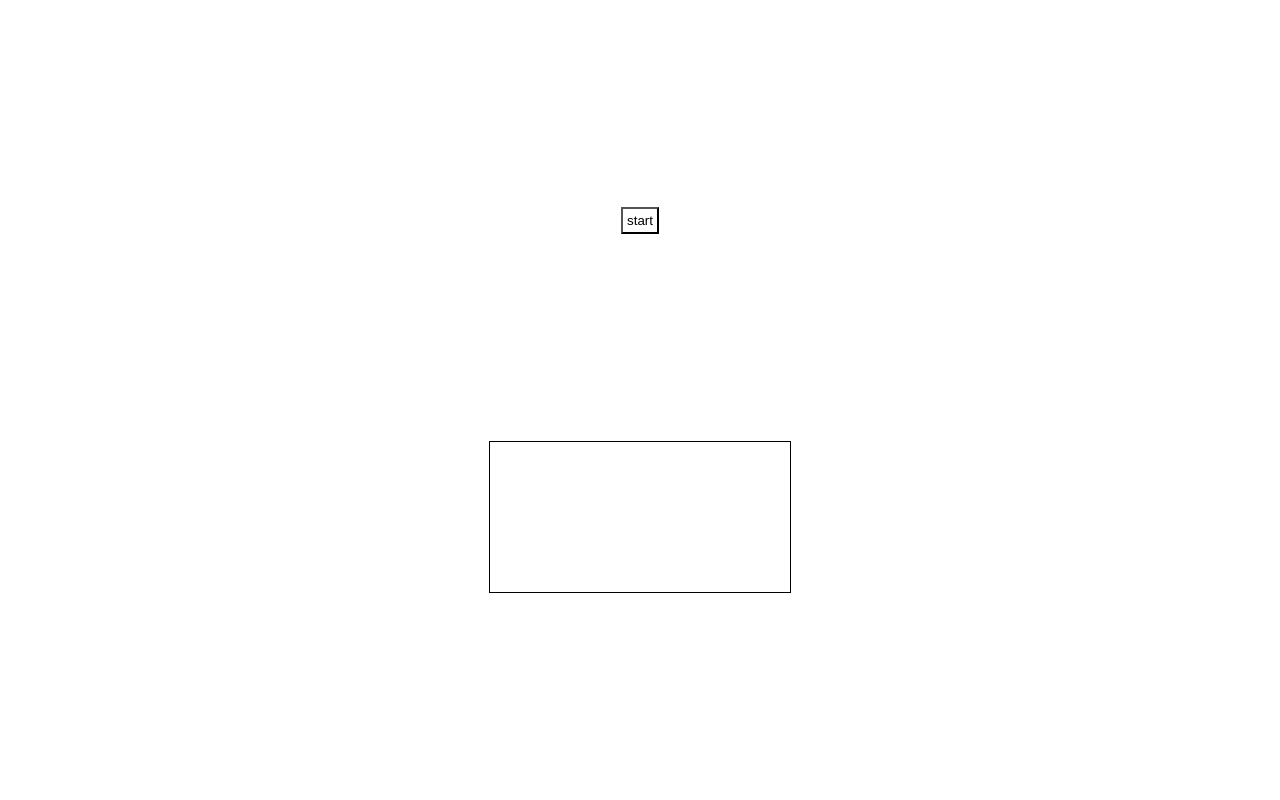
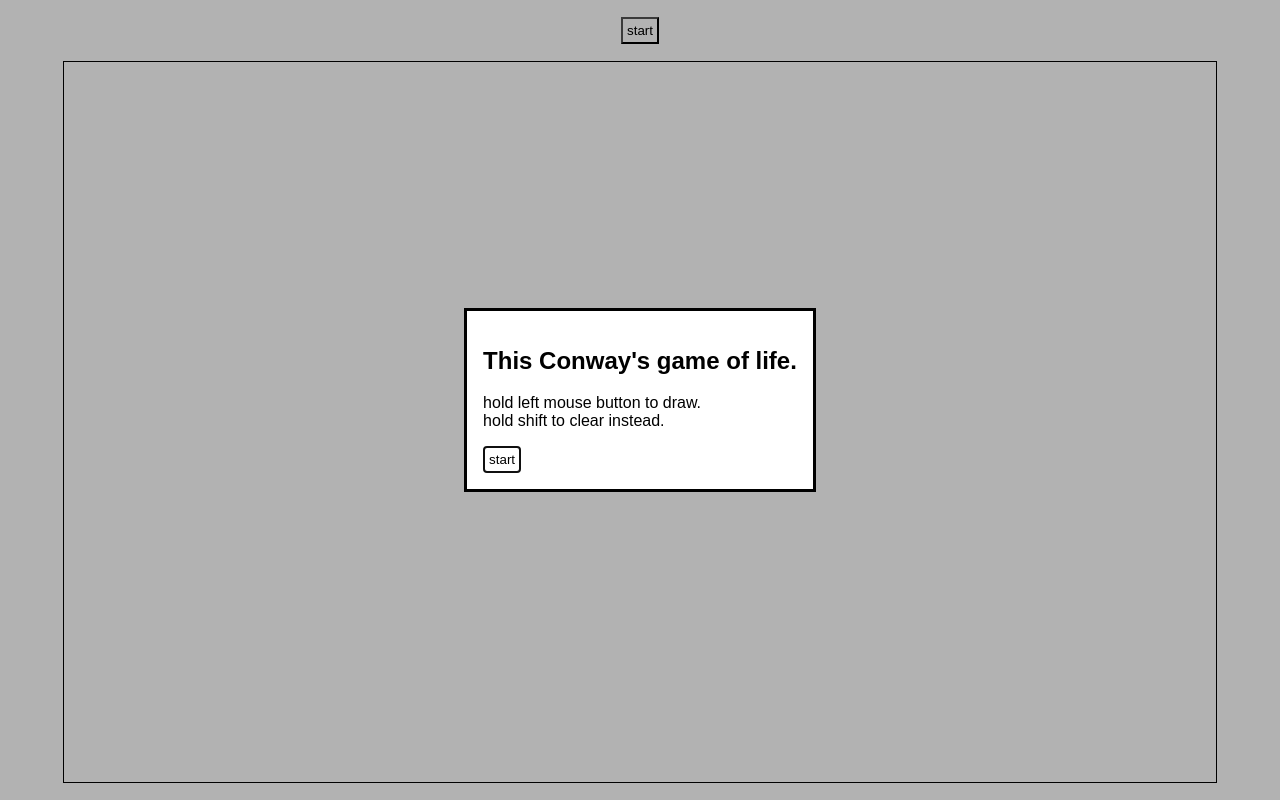
Before and after one commit to AyushmanTripathy/conways_game_of_life, a plain HTML site: page index.html in a window 1280 px wide. Drawn offline with Linux system fonts and the light colour scheme; the site is published under a folder, as on GitHub Pages, so addresses that start at the root find nothing.

Commit message:
fixed url bug

```diff
--- a/index.html
+++ b/index.html
@@ -41,6 +41,6 @@
     </dialog>
     <button id="startBtn">start</button>
     <canvas></canvas>
-    <script src="/js/index.js" type="module"></script>
+    <script src="js/index.js" type="module"></script>
   </body>
 </html>
```
